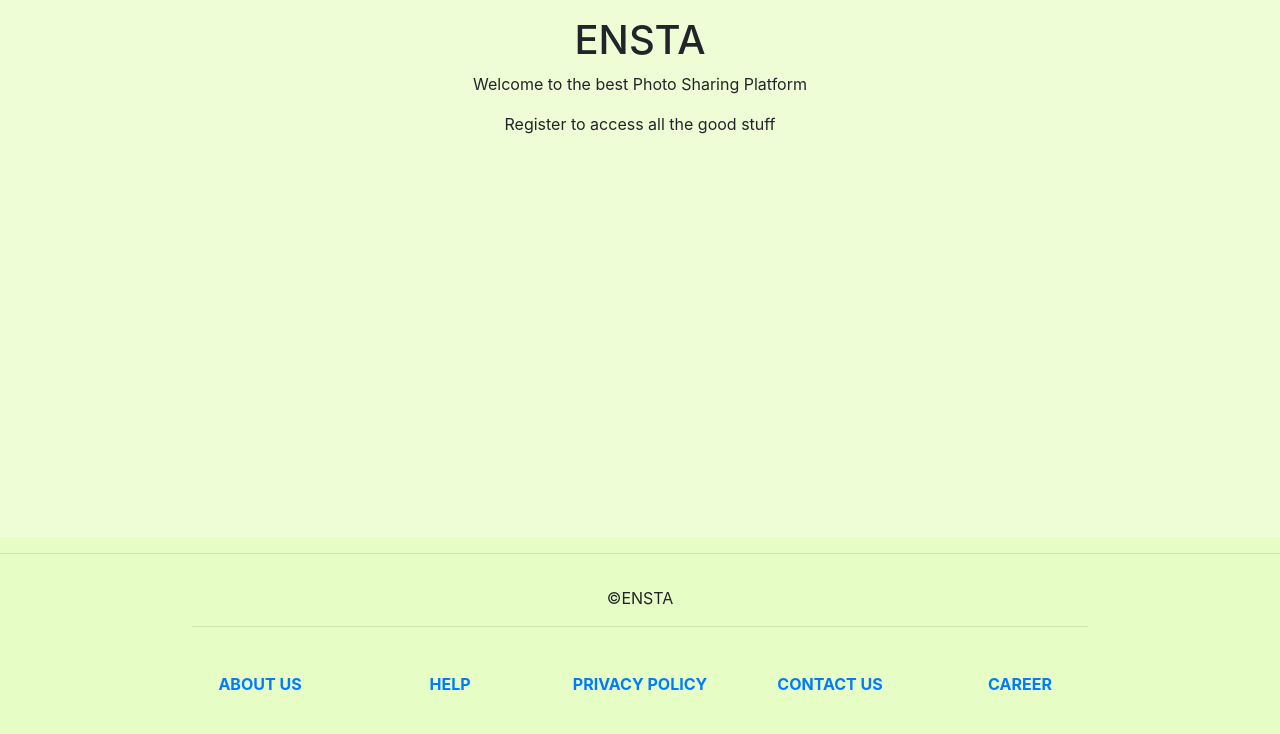
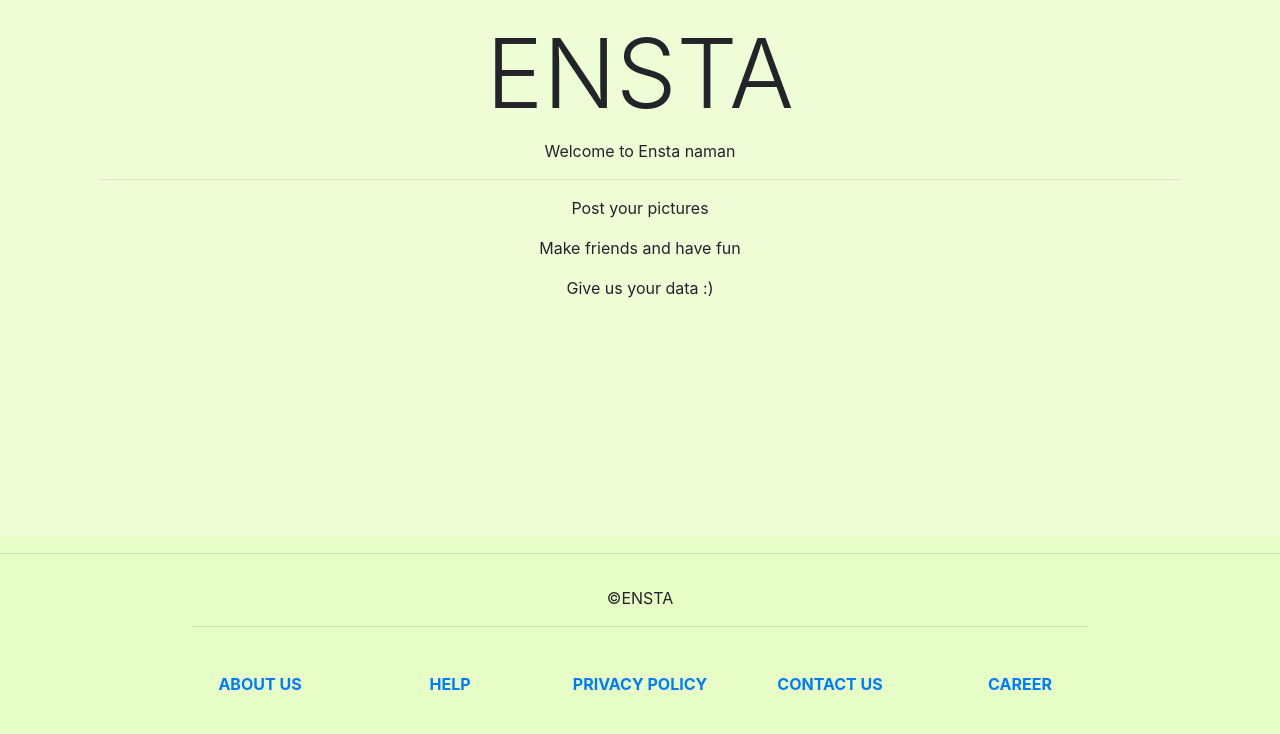
Before and after one commit to maulikchevli/ITA, a Flask app: page / in a window 1280 px wide. Shown: the part 66-800 px from the top of the page. Run offline with Flask 2, Linux system fonts and the light colour scheme; a user stored in the database is signed in; some libraries are stand-ins or nearby versions.

Commit message:
Modify UI, assign3

```diff
--- a/assign3/templates/index.html
+++ b/assign3/templates/index.html
@@ -6,6 +6,20 @@
 {% endblock %}
 
 {% block main %}
+
+{% if session["username"] %}
+<div class="container"> <center>
+	<h1 class="display-1">ENSTA</h1>
+	<p> Welcome to Ensta {{ session["username"] }}</p>
+	<hr>
+
+	<p>Post your pictures</p>
+	<p>Make friends and have fun</p>
+	<p>Give us your data :)</p>
+
+</center> </div>
+
+{% else %}
 <div class="container"> <center>
 	<h1>ENSTA</h1>
 
@@ -13,6 +27,8 @@
 
 	<p>Register to access all the good stuff</p>
 </center> </div>
+{% endif %}
+
 {% endblock %}
 
 {% block footer %}
--- a/assign3/templates/profile.html
+++ b/assign3/templates/profile.html
@@ -30,12 +30,12 @@
 	{% for post in posts %}
 	<div class="post">
 		<p class="row">
-			<span class="col-sm-9">
+			<h3 class="col-sm-9">
 				<a href="{{ url_for('blog', pid=post['pid']) }}">{{ post["title"] }}</a>
-			</span>
+			</h3>
 
 			{% if session['username'] == post['username'] %}
-			<form method="POST" action="{{ url_for('delete', pid=post['pid']) }}" class="col-sm-3">
+			<form method="POST" action="{{ url_for('delete', pid=post['pid']) }}" class="offset-md-9">
 				<input type="submit" value="Delete" class="btn btn-outline-danger">
 			</form>
 			{% endif %}
--- a/assign3/templates/search.html
+++ b/assign3/templates/search.html
@@ -10,9 +10,9 @@
 <h1>Ensta Search</h1>
 <div class="container">
 	<div class="col">
-		<ul>
+		<ul class="list-group">
 			{% for post in result['posts'] %}
-			<li><a href="{{ url_for('blog', pid=post['pid']) }}">{{ post['title'] }}</a></li>
+			<a href="{{ url_for('blog', pid=post['pid']) }}" class="list-group-item list-group-item-action">{{ post['title'] }}</a>
 			{% endfor %}
 		</ul>
 	</div>
```
